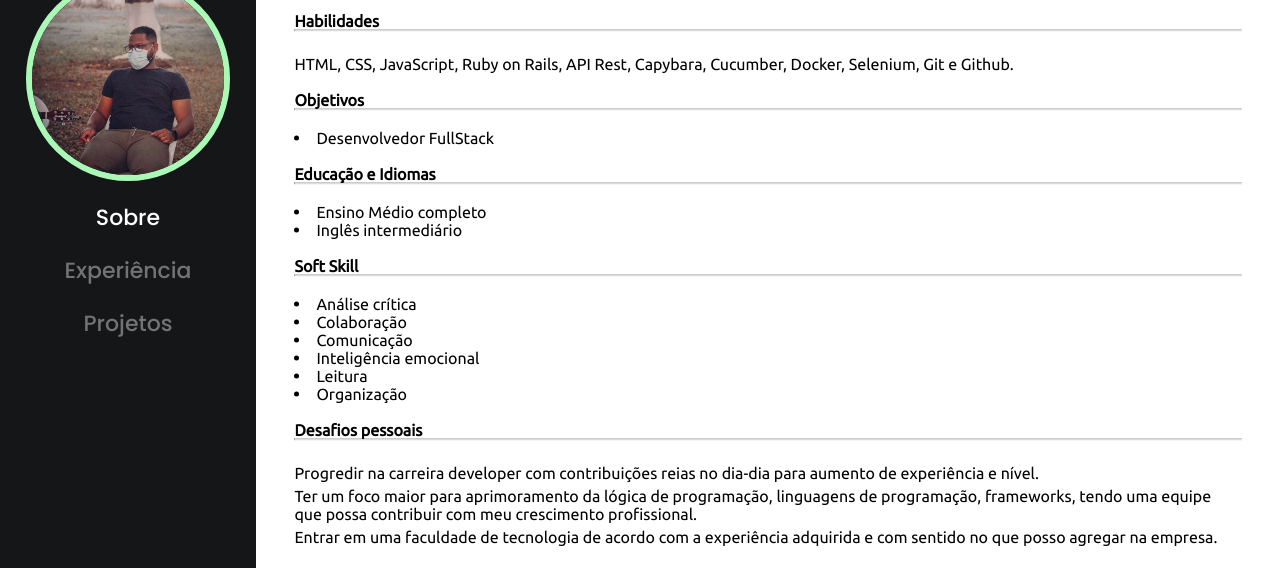
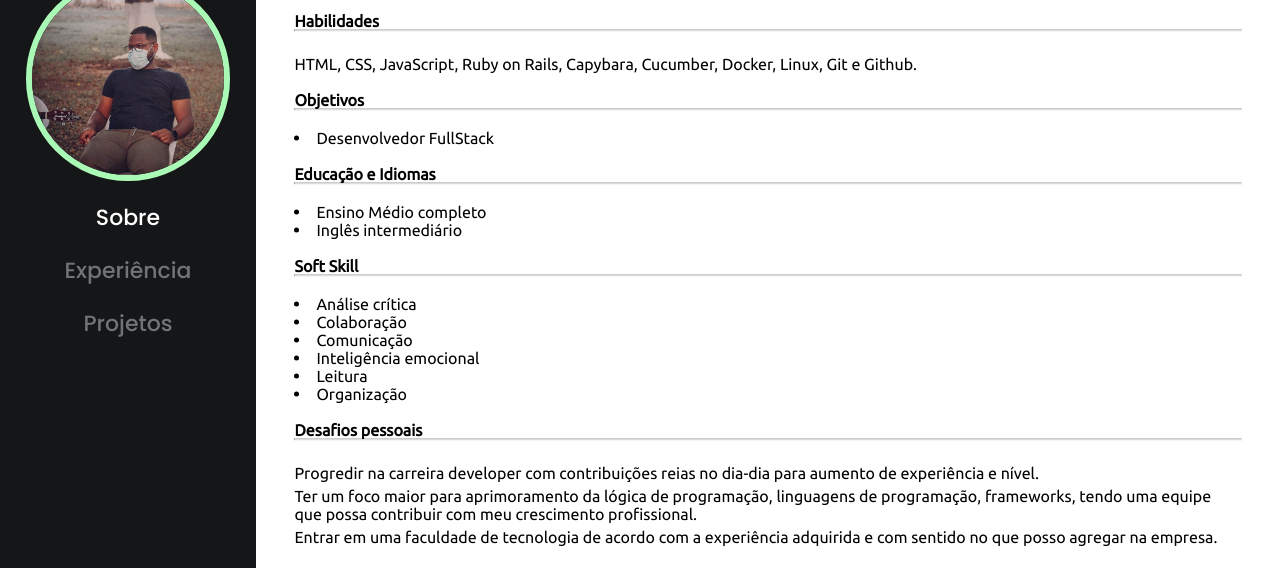
Before and after one commit to PauloViniciusR/Projects, a plain HTML site: page Portifolio/sobre.html in a window 1280 px wide. Shown: the part 232-800 px from the top of the page. Drawn offline with Linux system fonts and the light colour scheme.

Commit message:
required

```diff
--- a/Portifolio/sobre.html
+++ b/Portifolio/sobre.html
@@ -53,11 +53,10 @@
                     CSS,
                     JavaScript,
                     Ruby on Rails,
-                    API Rest,
                     Capybara,
                     Cucumber,
                     Docker,
-                    Selenium,
+                    Linux,
                     Git e Github.</p>
 
                   <br>
```
Also changed, not shown: Portifolio/experiencia.html (+1 -1 lines), Portifolio/projetos.html (+5 -5 lines), Portifolio/text.txt (deleted).
